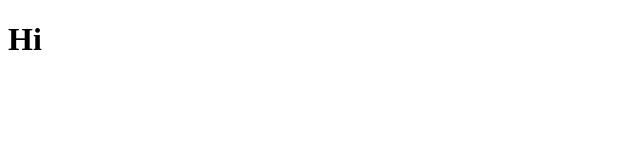
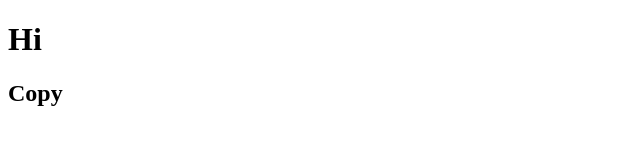
Before and after one commit to KimBuco/test_clone, a plain HTML site: page index.html in a window 1280 px wide. Shown: the full height of the page, 0-640 px from the left. Drawn offline with Linux system fonts and the light colour scheme.

Commit message:
added and h2 tag

```diff
--- a/index.html
+++ b/index.html
@@ -9,5 +9,8 @@
     <h1>
         Hi
     </h1>
+    <h2>
+        Copy
+    </h2>
 </body>
 </html>
```
